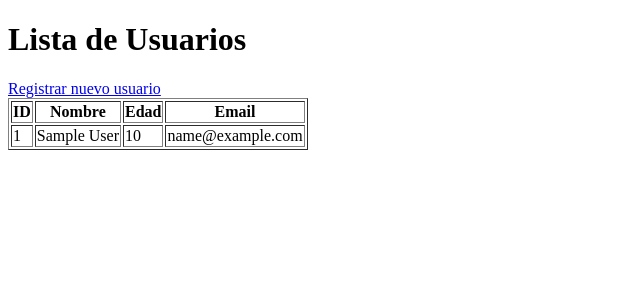
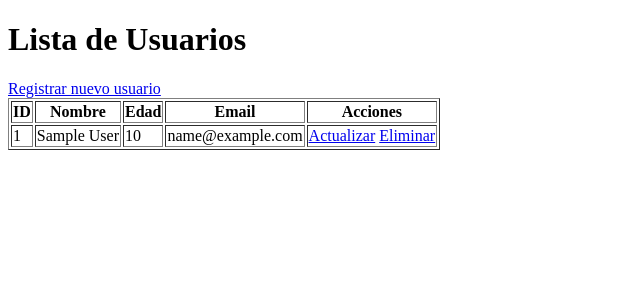
Before and after one commit to hesitorremitos/backend-github, a PHP site: page /controllers/user_index.php in a window 1280 px wide. Shown: the top 300 px of the page, without its empty margins (0-640 px from the left). Run offline with PHP 8.4, Linux system fonts and the light colour scheme; tables that the repository leaves empty hold one stand-in row (values such as "Sample post").

Commit message:
Add action links for user update and delete in user list view

```diff
--- a/6.arquitectura-mvc/views/user_list.php
+++ b/6.arquitectura-mvc/views/user_list.php
@@ -16,6 +16,7 @@
             <th>Nombre</th>
             <th>Edad</th>
             <th>Email</th>
+            <th>Acciones</th>
         </tr>
         <?php if (!empty($users)): ?>
             <?php foreach ($users as $user): ?>
@@ -24,6 +25,10 @@
                     <td><?= htmlspecialchars($user['name']) ?></td>
                     <td><?= htmlspecialchars($user['age']) ?></td>
                     <td><?= htmlspecialchars($user['email']) ?></td>
+                    <td>
+                        <a href="user_update.php?id=<?= htmlspecialchars($user['id']) ?>">Actualizar</a>
+                        <a href="user_delete.php?id=<?= htmlspecialchars($user['id']) ?>">Eliminar</a>
+                    </td>
                 </tr>
             <?php endforeach; ?>
         <?php else: ?>
```
